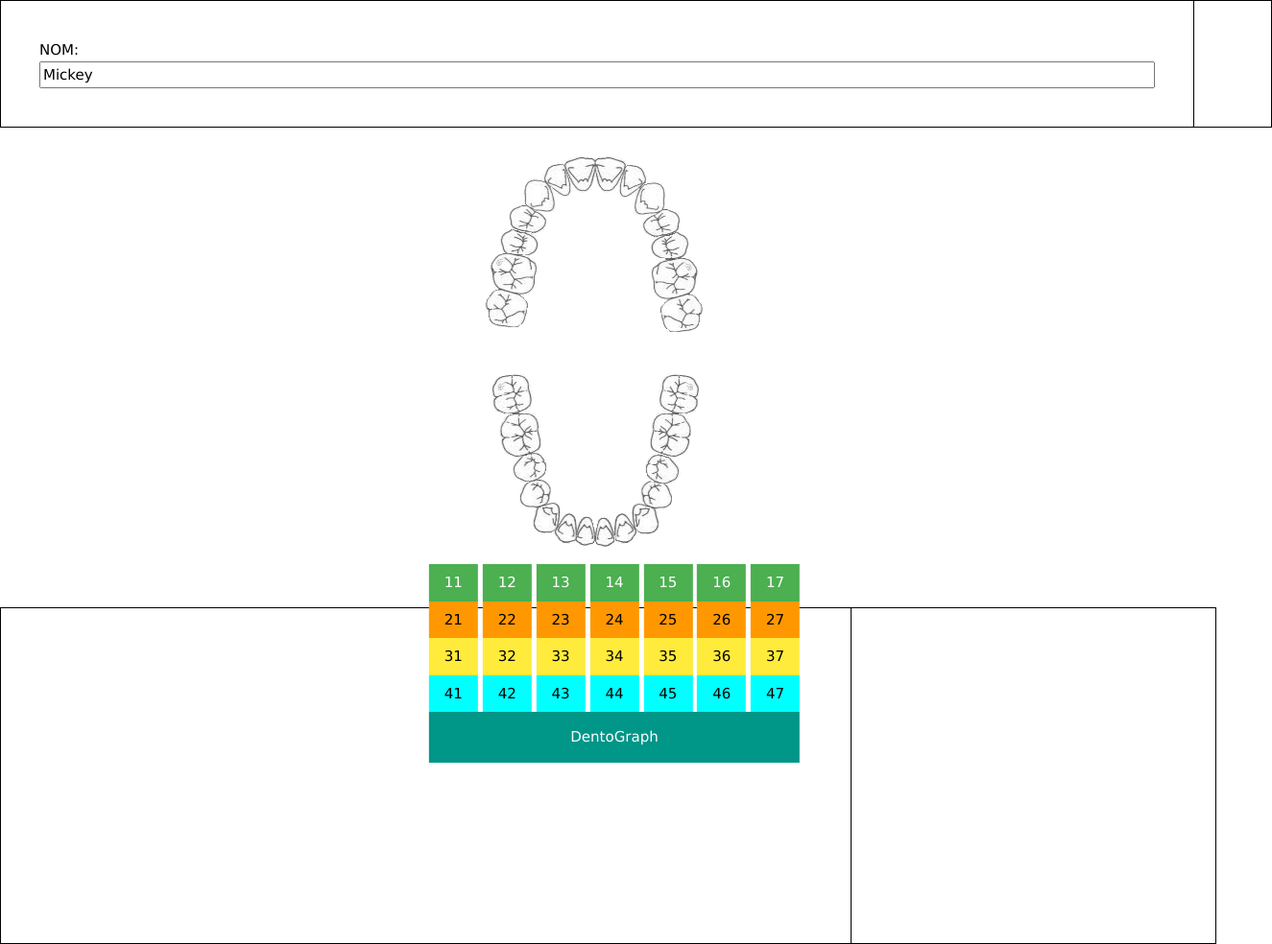
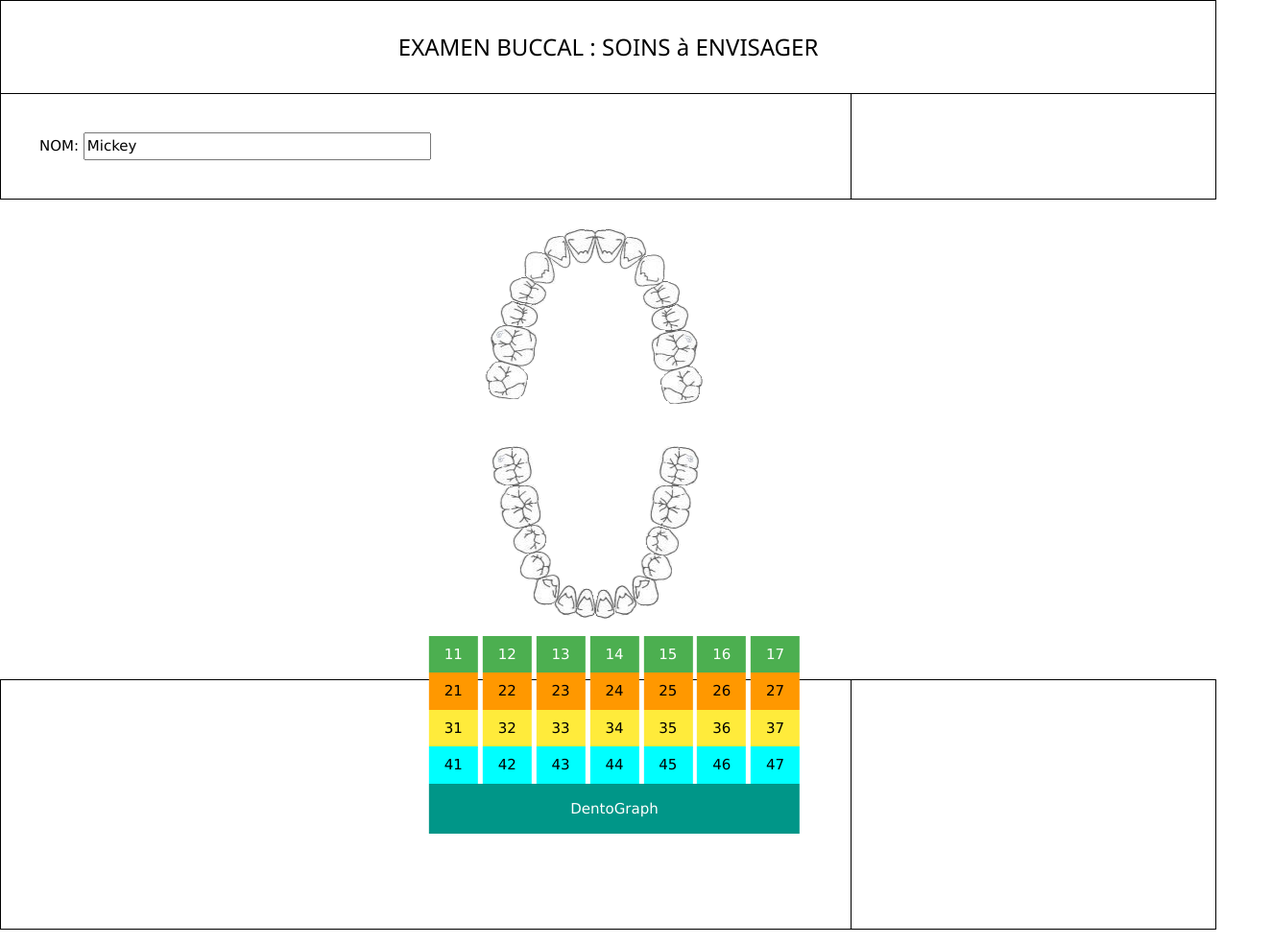
Before and after one commit to zirby/dentograph, a plain HTML site: page index.html in a window 1280 px wide. Shown: the whole page at 96% size, 1325 px wide, since content can reach past the window. Drawn offline with nearby package versions, Linux system fonts and the light colour scheme.

Commit message:
soins à envisager

```diff
--- a/index.html
+++ b/index.html
@@ -23,7 +23,10 @@
 <body>
         <table style="width:99%;border-collapse: collapse">
                 <tr>
-                    <td style="width:70%;border: 1px solid black; padding:40px">NOM: <input type="text" name="FirstName" value="Mickey" size="140" ></td>
+                    <td colspan="2" style="border: 1px solid black; padding:20px;text-align: center"><h3>EXAMEN BUCCAL : SOINS à ENVISAGER</h3></td>
+                </tr>
+                <tr>
+                    <td style="width:70%;border: 1px solid black; padding:40px">NOM: <input type="text" name="FirstName" value="Mickey" size="40" ></td>
                     <td style="border: 1px solid black; padding:40px"></td>
                 </tr>
             </table>
@@ -98,7 +101,7 @@
 </div>
 <table style="width:99%;border-collapse: collapse">
         <tr>
-            <td style="width:70%;height:350px;border: 1px solid black;padding-left:40px;padding-top:15px;"></td>
+            <td style="width:70%;height:260px;border: 1px solid black;padding-left:40px;padding-top:15px;"></td>
             <td style="border: 1px solid black; padding:15px"></td>
         </tr>
 </table>
```
